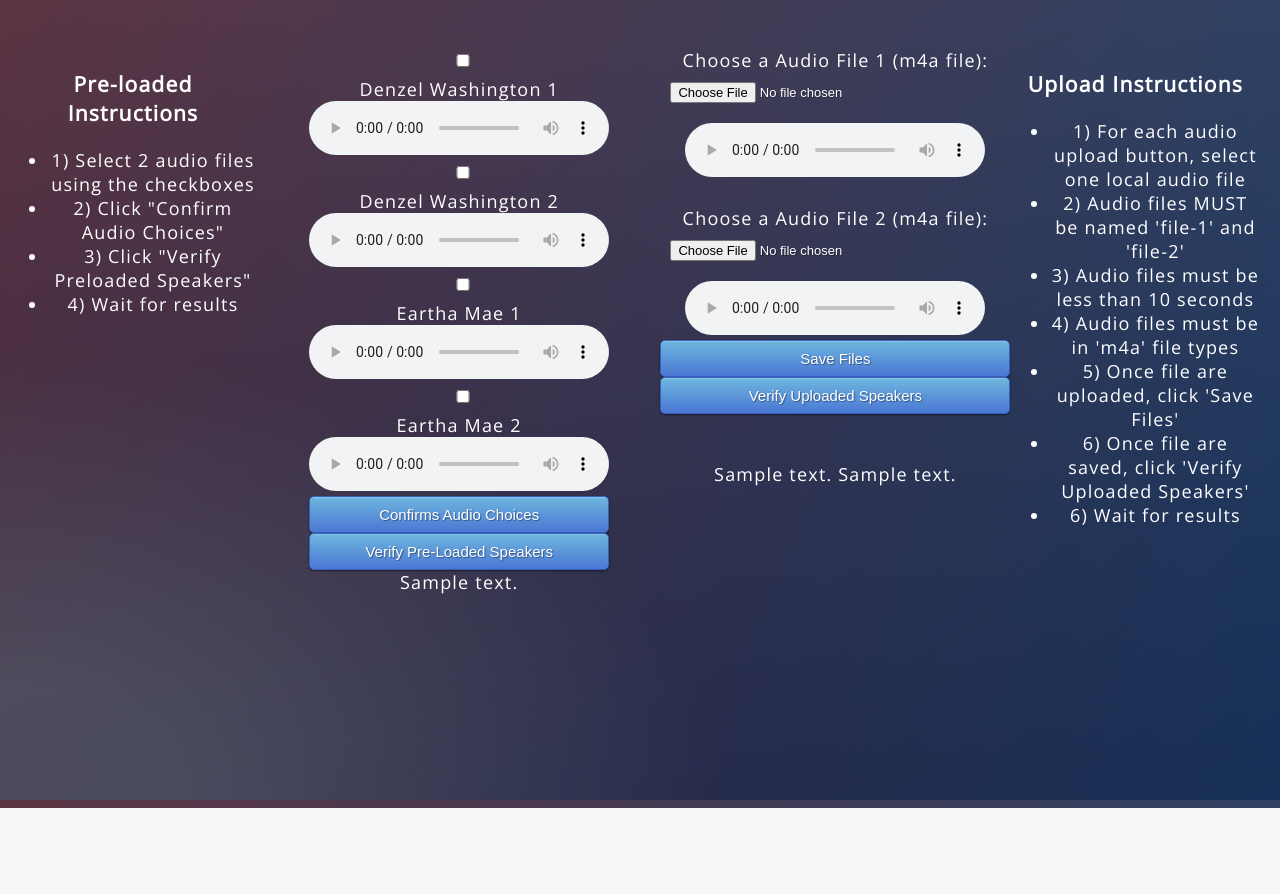
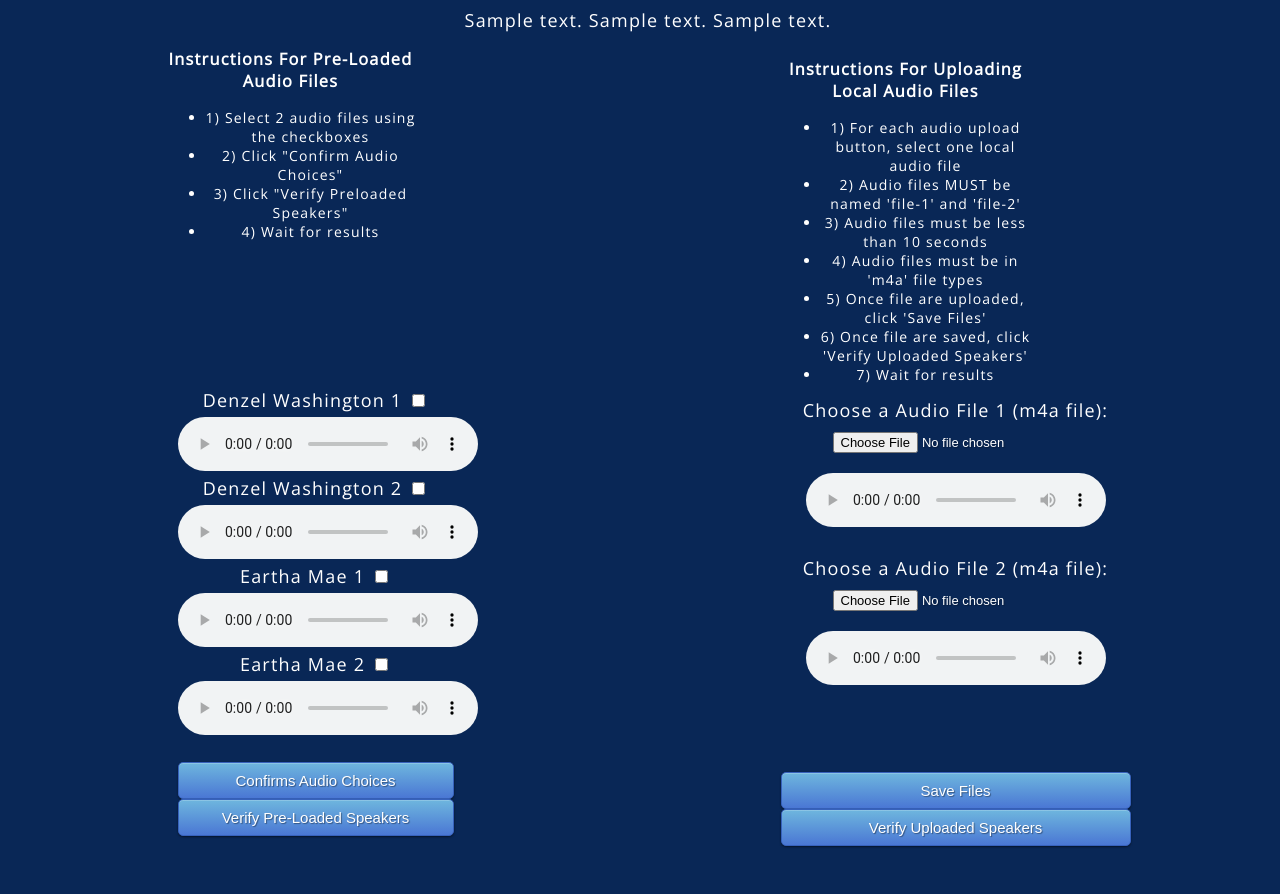
Before and after one commit to ethan-lewis3927/4B_Speaker_Verification, a Flask app: template Final-Flask-App/templates/index.html in a window 1280 px wide. Before the commit the page ends 808 px from the top, so only its background shows below. Run offline with Flask 2, Linux system fonts and the light colour scheme; the template is opened without the code that fills it: most values are stand-ins (such as "Sample title", 1, 10 or a date in 2020); parts of the project's set-up code (start-up, migrations or seed data) failed here and were passed over.

Commit message:
styling changes and location of results text.

```diff
--- a/Final-Flask-App/application.py
+++ b/Final-Flask-App/application.py
@@ -130,9 +130,9 @@
     score = float(score)
     pred_text = ""
     if (score < -0.8):
-        pred_text = "Not same speaker, score: " + str(score)[6]
+        pred_text = "Not same speaker, score: " + str(score)[:6]
     else:
-        pred_text = "Same speaker, score: " + str(score)[6]
+        pred_text = "Same speaker, score: " + str(score)[:6]
 
     return render_template('index.html', prediction_text= pred_text)
 
--- a/Final-Flask-App/static/result.txt
+++ b/Final-Flask-App/static/result.txt
@@ -1 +1 @@
--1.00436532497406
+-0.0012497114948928356
--- a/Final-Flask-App/static/styles.css
+++ b/Final-Flask-App/static/styles.css
@@ -8,10 +8,11 @@
 .btn-primary { background-color: #4a77d4; background-image: -moz-linear-gradient(top, #6eb6de, #4a77d4); background-image: -ms-linear-gradient(top, #6eb6de, #4a77d4); background-image: -webkit-gradient(linear, 0 0, 0 100%, from(#6eb6de), to(#4a77d4)); background-image: -webkit-linear-gradient(top, #6eb6de, #4a77d4); background-image: -o-linear-gradient(top, #6eb6de, #4a77d4); background-image: linear-gradient(top, #6eb6de, #4a77d4); background-repeat: repeat-x; filter: progid:dximagetransform.microsoft.gradient(startColorstr=#6eb6de, endColorstr=#4a77d4, GradientType=0);  border: 1px solid #3762bc; text-shadow: 1px 1px 1px rgba(0,0,0,0.4); box-shadow: inset 0 1px 0 rgba(255, 255, 255, 0.2), 0 1px 2px rgba(0, 0, 0, 0.5); }
 .btn-primary:hover, .btn-primary:active, .btn-primary.active, .btn-primary.disabled, .btn-primary[disabled] { filter: none; background-color: #4a77d4; }
 .btn-block { width: 100%; display:block; }
-
+.lrg-gap { margin-top: 82px;}
+.sml-gap { margin-top: 22px;}
 * { -webkit-box-sizing:border-box; -moz-box-sizing:border-box; -ms-box-sizing:border-box; -o-box-sizing:border-box; box-sizing:border-box; }
 
-html { width: 100%; height:100%; overflow:hidden; }
+html { width: 100%; height:100%;}
 
 body {
 	display: flex;
@@ -24,17 +25,35 @@
 	text-align:center;
 	letter-spacing:1.2px;
 	background: -moz-radial-gradient(0% 100%, ellipse cover, rgba(104,128,138,.4) 10%,rgba(138,114,76,0) 40%),-moz-linear-gradient(top,  rgba(57,173,219,.25) 0%, rgba(42,60,87,.4) 100%), -moz-linear-gradient(-45deg,  #670d10 0%, #092756 100%);
-	background: -webkit-radial-gradient(0% 100%, ellipse cover, rgba(104,128,138,.4) 10%,rgba(138,114,76,0) 40%), -webkit-linear-gradient(top,  rgba(57,173,219,.25) 0%,rgba(42,60,87,.4) 100%), -webkit-linear-gradient(-45deg,  #670d10 0%,#092756 100%);
-	background: -o-radial-gradient(0% 100%, ellipse cover, rgba(104,128,138,.4) 10%,rgba(138,114,76,0) 40%), -o-linear-gradient(top,  rgba(57,173,219,.25) 0%,rgba(42,60,87,.4) 100%), -o-linear-gradient(-45deg,  #670d10 0%,#092756 100%);
-	background: -ms-radial-gradient(0% 100%, ellipse cover, rgba(104,128,138,.4) 10%,rgba(138,114,76,0) 40%), -ms-linear-gradient(top,  rgba(57,173,219,.25) 0%,rgba(42,60,87,.4) 100%), -ms-linear-gradient(-45deg,  #670d10 0%,#092756 100%);
-	background: -webkit-radial-gradient(0% 100%, ellipse cover, rgba(104,128,138,.4) 10%,rgba(138,114,76,0) 40%), linear-gradient(to bottom,  rgba(57,173,219,.25) 0%,rgba(42,60,87,.4) 100%), linear-gradient(135deg,  #670d10 0%,#092756 100%);
-	filter: progid:DXImageTransform.Microsoft.gradient( startColorstr='#3E1D6D', endColorstr='#092756',GradientType=1 );
 
 }
 
 .instructions{
 	width: 250px;
 	margin-top: 40px;
+	font-size: 14px;
+	height: 300px;
+}
+
+.output-text{
+	height: 30px;
+    position: absolute;
+    width: 100%;
+}
+
+li{
+	margin: 0;
+	padding: 0;
+}
+
+.uploaded-section{
+	display: block;
+	margin: auto;
+}
+
+.pre-uploaded-section{
+	display: block;
+	margin: auto;
 }
 
 .audio-choices{
@@ -52,7 +71,7 @@
 .login h1 { color: #fff; text-shadow: 0 0 10px rgba(0,0,0,0.3); letter-spacing:1px; text-align:center; }
 
 input {
-	width: 100%;
+	/* width: 100%;  */
 	margin-bottom: 10px;
 	background: rgba(0,0,0,0.3);
 	border: none;
--- a/Final-Flask-App/templates/index.html
+++ b/Final-Flask-App/templates/index.html
@@ -13,8 +13,9 @@
 </head>
 
 <body>
+  <div class = "pre-uploaded-section">
     <div class = "instructions">
-    <h3>Pre-loaded Instructions</h3>
+      <h3>Instructions For Pre-Loaded Audio Files</h3>
       <ul>
         <li>1)  Select 2 audio files using the checkboxes</li>
         <li>2)  Click "Confirm Audio Choices"</li>
@@ -25,40 +26,56 @@
    <div class = "audio-choices">
     <form action="{{ url_for('audiochoices')}}" method="POST">
       <div class = "audio-clip">
-      <input type="checkbox" id="denzelwashinton1" name="denzelwashinton1" value="denzelwashinton1">
-      <label for="denzelwashinton1">Denzel Washington 1</label><br>
+        <label for="denzelwashinton1">Denzel Washington 1</label>
+        <input type="checkbox" id="denzelwashinton1" name="denzelwashinton1" value="denzelwashinton1"> <br>
         <audio controls>
           <source src="static/pre_loaded_wavs/denzelwashinton1.wav" type="audio/wav">
         </audio>
       </div>
       <div class = "audio-clip">
+        <label for="denzelwashinton2">Denzel Washington 2</label>
         <input type="checkbox" id="denzelwashinton2" name="denzelwashinton2" value="denzelwashinton2">
-      <label for="denzelwashinton2">Denzel Washington 2</label><br>
+        <br>
         <audio controls>
           <source src="static/pre_loaded_wavs/denzelwashinton2.wav" type="audio/wav">
         </audio>
       </div>
       <div class = "audio-clip">
-      <input type="checkbox" id="earthamae1" name="earthamae1" value="earthamae1">
-      <label for="earthamae1">Eartha Mae 1</label><br>
+        <label for="earthamae1">Eartha Mae 1</label>
+        <input type="checkbox" id="earthamae1" name="earthamae1" value="earthamae1"><br>
         <audio controls>
           <source src="static/pre_loaded_wavs/earthamae1.wav" type="audio/wav">
         </audio>
       </div>
       <div class = "audio-clip">
-      <input type="checkbox" id="earthamae2" name="earthamae2" value="earthamae2">
-      <label for="earthamae2">Eartha Mae 2</label><br>
+        <label for="earthamae2">Eartha Mae 2</label>
+        <input type="checkbox" id="earthamae2" name="earthamae2" value="earthamae2"><br>
         <audio controls>
           <source src="static/pre_loaded_wavs/earthamae2.wav" type="audio/wav">
         </audio>
       </div>
-    <button type="submit" class="btn btn-primary btn-block btn-large">Confirms Audio Choices</button>
+      <button type="submit" class="btn btn-primary btn-block btn-large sml-gap">Confirms Audio Choices</button>
     </form>
     <form action="{{ url_for('verifypreloaded')}}" method="POST">
       <button type="submit" class="btn btn-primary btn-block btn-large">Verify Pre-Loaded Speakers</button>
     </form>
-  {{ audio_choice_text }}
    </div>
+  </div>
+
+ <div class = "uploaded-section">
+  <div class = "instructions">
+    <h3>Instructions For Uploading Local Audio Files</h3>
+    <ul>
+      <li>1)  For each audio upload button, select one local audio file</li>
+      <li>2)  Audio files MUST be named 'file-1' and 'file-2'</li>
+      <li>3)  Audio files must be less than 10 seconds</li>
+      <li>4)  Audio files must be in 'm4a' file types</li>
+      <li>5)  Once file are uploaded, click 'Save Files'</li>
+      <li>6)  Once file are saved, click 'Verify Uploaded Speakers'</li>
+      <li>7)  Wait for results</li>
+    </ul>
+    </div>
+
    <div class="login">
        <!-- Main Input For Receiving Query to our ML -->
       <form action="{{ url_for('uploader')}}" method="POST" enctype = "multipart/form-data">
@@ -81,7 +98,7 @@
         <source src="static/file-2.wav" type="audio/wav">
       </audio>
 
-    <button type="submit" class="btn btn-primary btn-block btn-large">Save Files</button>
+      <button type="submit" class="btn btn-primary btn-block btn-large lrg-gap">Save Files</button>
       </form>
 
     <form action="{{ url_for('verify')}}" method="POST">
@@ -90,22 +107,13 @@
 
      <br>
      <br>
+   </div>
+ </div>
+ <div class = "output-text">
   {{ prediction_text }}
   {{ upload_text }}
+  {{ audio_choice_text }}
 </div>
- <div class = "instructions">
-  <h3>Upload Instructions</h3>
-  <ul>
-    <li>1)  For each audio upload button, select one local audio file</li>
-    <li>2)  Audio files MUST be named 'file-1' and 'file-2'</li>
-    <li>3)  Audio files must be less than 10 seconds</li>
-    <li>4)  Audio files must be in 'm4a' file types</li>
-    <li>5)  Once file are uploaded, click 'Save Files'</li>
-    <li>6)  Once file are saved, click 'Verify Uploaded Speakers'</li>
-    <li>6)  Wait for results</li>
-  </ul>
-</div>
-
 
 </body>
 </html>
```
Also changed, not shown: 2 other files. Lines whose indentation alone changed are shown as unchanged.
